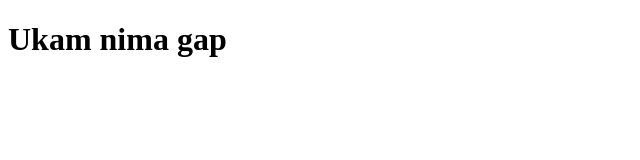
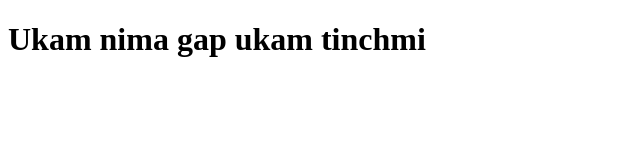
Before and after one commit to hakimbekstd/Web-Lesson-2, a plain HTML site: page index.html in a window 1280 px wide. Shown: the whole page, without its empty margins (0-640 px from the left). Drawn offline with Linux system fonts and the light colour scheme.

Commit message:
title update in update

```diff
--- a/index.html
+++ b/index.html
@@ -6,6 +6,6 @@
     <title>hakimbekdev</title>
 </head>
 <body>
-    <h1>Ukam nima gap</h1>
+    <h1>Ukam nima gap ukam tinchmi</h1>
 </body>
 </html>
```
